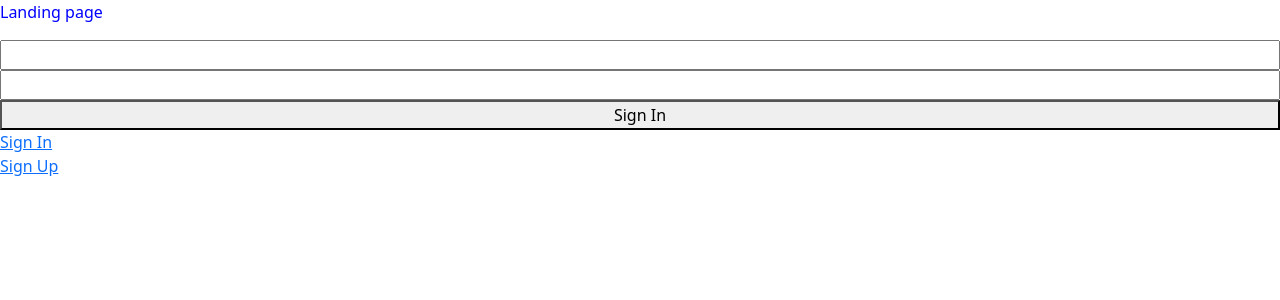
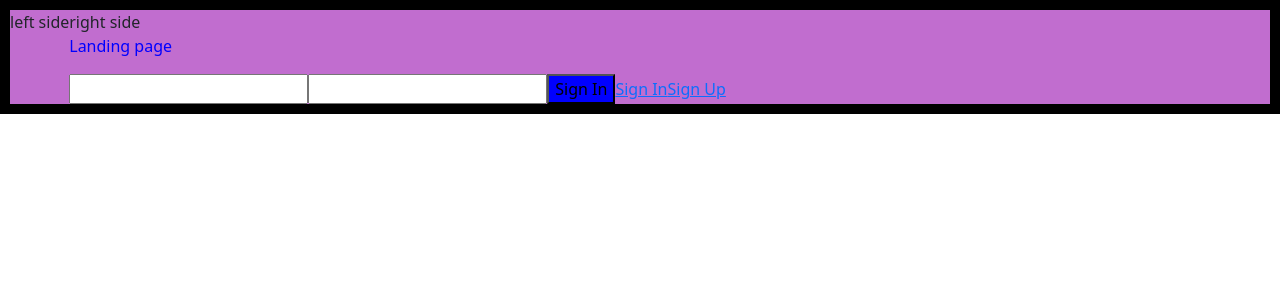
Before and after one commit to GTWebArcade/webarcade-webapp, a React (Create React App) app: page / in a window 1280 px wide. Shown: the top 300 px of the page. Built offline with nearby package versions, Linux system fonts and the light colour scheme.

Commit message:
[Cynthia's help] left and right side implemented with extra css

```diff
--- a/src/component/landing/index.js
+++ b/src/component/landing/index.js
@@ -1,5 +1,11 @@
 import React from 'react';
 import styles from './styles.module.css';
+
+function LeftSide() {
+  return (
+    <div className={styles.leftside}> left side </div>
+  );
+}
 
 function LandingPage() {
   // store input text into variables
@@ -11,16 +17,23 @@ function LandingPage() {
   // we call in the  onClick fuction in button
   function signIn() {
     // eslint-disable-next-line no-alert
+    // 26 min in, implementing axios call to backend
     alert('Not implemented');
   }
+
   return (
-    <div style={{ display: 'flex', flexDirection: 'column' }}>
+    <div className={styles.classone}>
+      <LeftSide/>
+      <div>
+        right side
+        {/*  */}
         <p className={styles.dummyStyle}>Landing page</p>
-        <input type="text" value={username} onChange={(event) => { setUsername(event?.target?.value); }}/>
-        <input type="password" value={password} onChange={(event) => { setPassword(event?.target?.value); }}/>
-        <button onClick={() => { signIn(); }}>Sign In</button>
-        <a href='/sign-in'>Sign In</a>
-        <a href='/sign-up'>Sign Up</a>
+          <input type="text" value={username} onChange={(event) => { setUsername(event?.target?.value); }}/>
+          <input type="password" value={password} onChange={(event) => { setPassword(event?.target?.value); }}/>
+          <button className ={styles.buttonStyle} onClick={() => { signIn(); }}>Sign In</button>
+          <a href='/sign-in'>Sign In</a>
+          <a href='/sign-up'>Sign Up</a>
+      </div>
     </div>
   );
 }
--- a/src/component/landing/styles.module.css
+++ b/src/component/landing/styles.module.css
@@ -1,3 +1,18 @@
 .dummyStyle {
     color: blue;
 }
+
+.buttonStyle {
+    background-color: blue;
+}
+
+.leftside {
+
+}
+
+.classone {
+    display: flex;
+    flex-direction: row;
+    background-color: #c16dcf;
+    border: solid black 10px;
+}
```
